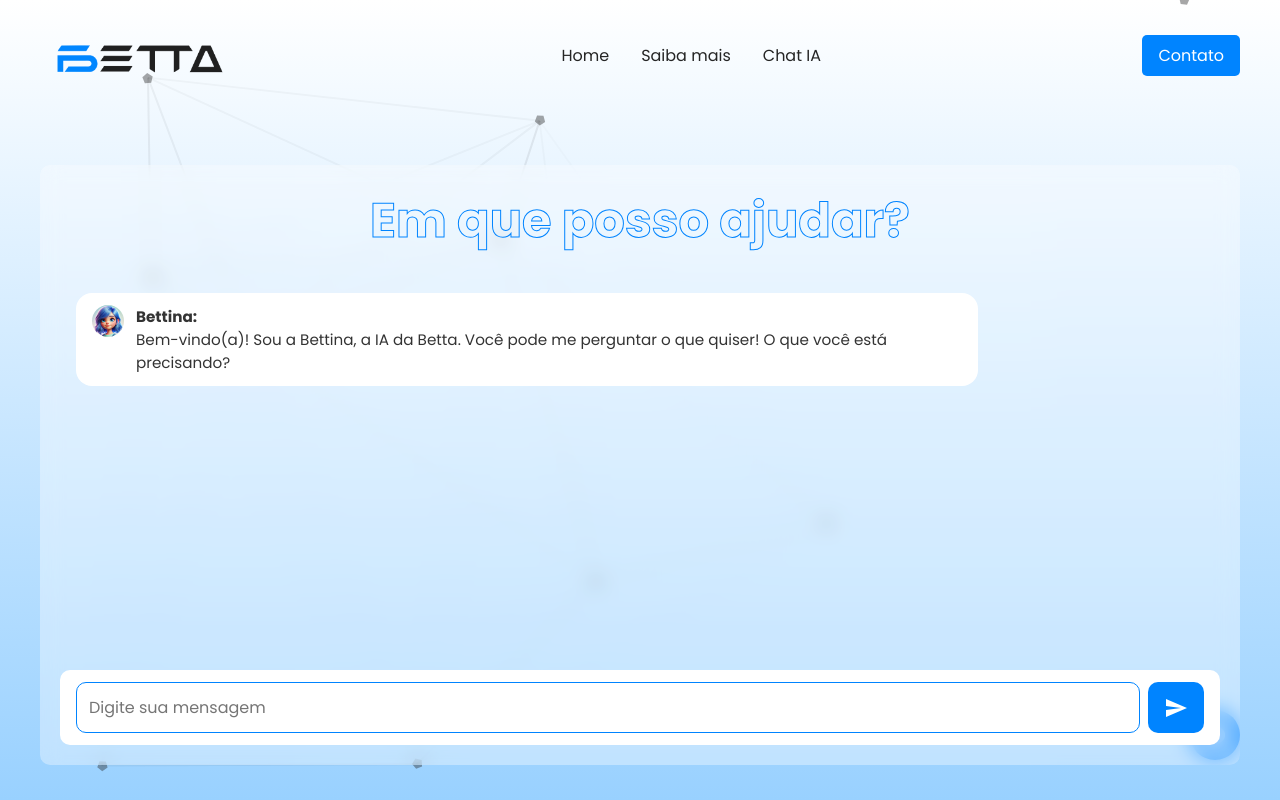
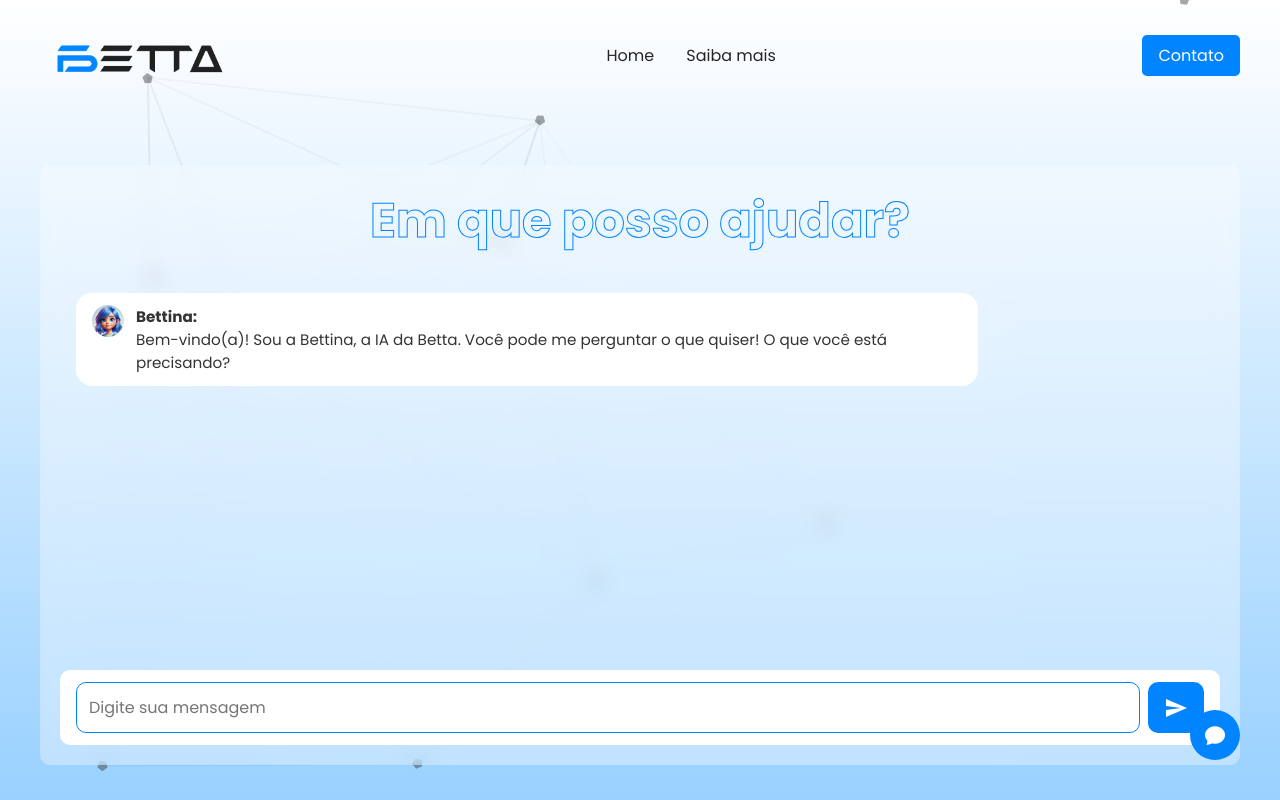
Before and after one commit to 90fabricio09/sitebetta, a React (Vite) app: page /chat in a window 1280 px wide. Shown: the top 800 px of the page. Built offline with nearby package versions, Linux system fonts and the light colour scheme.

Commit message:
Add files via upload

```diff
--- a/src/components/Navbar.jsx
+++ b/src/components/Navbar.jsx
@@ -28,11 +28,6 @@ function Navbar() {
             <li>
               <NavLink to="/sobre" className="active">
                 Saiba mais
-              </NavLink>
-            </li>
-            <li>
-              <NavLink to="/chat" className="active">
-                Chat IA
               </NavLink>
             </li>
           </ul>
--- a/src/components/Ticket.jsx
+++ b/src/components/Ticket.jsx
@@ -37,6 +37,13 @@ function Ticket() {
                     <h2>Olá<span>!</span> Como podemos te ajudar<span>?</span></h2>
                     <div className="global-content">
                         <div className="content-sup">
+                            <NavLink to="/chat">
+                                <h3>Fale com a Bettina</h3>
+                                <p>Fale com a IA da Betta.</p>
+                                <img className="sup-icon" src={ImgSupBlue} alt="Logo Betta" />
+                            </NavLink>
+                        </div>
+                        <div className="content-sup">
                             <a href="https://wa.me/5511937350748" target="_blank">
                                 <h3>Contato via WhatsApp</h3>
                                 <p>Normalmente respondemos em até 10 min.</p>
@@ -50,13 +57,6 @@ function Ticket() {
                                 <i className="bi bi-instagram"></i>
                             </a>
                         </div>
-                        <div className="content-sup">
-                            <NavLink to="/chat">
-                                <h3>Fale com a Bettina</h3>
-                                <p>Fale com a IA da Betta.</p>
-                                <img className="sup-icon" src={ImgSupBlue} alt="Logo Betta" />
-                            </NavLink>
-                        </div>
                     </div>
                     <p>Caso necessite de assistência, sinta-se à vontade para interagir com uma das opções disponíveis acima. Estamos à sua disposição.</p>
                 </div>
--- a/src/css/window.css
+++ b/src/css/window.css
@@ -4,6 +4,7 @@
     right: 40px;
     border-radius: 50%;
     transition: scale 0.3s;
+    z-index: 9999;
 }
 
 .btn-sup {
@@ -18,6 +19,7 @@
     background-color: #0084ff;
     cursor: pointer;
     transition: all 0.3s;
+    z-index: 9999;
 }
 
 .btn-sup:hover {
@@ -36,6 +38,7 @@
     border-radius: 5px;
     background: rgb(37,37,37);
     background: linear-gradient(159deg, rgba(37,37,37,1) 0%, rgba(0,132,255,1) 50%, rgba(255,255,255,1) 100%);
+    z-index: 9999;
 }
 
 .aba h2 {
```
